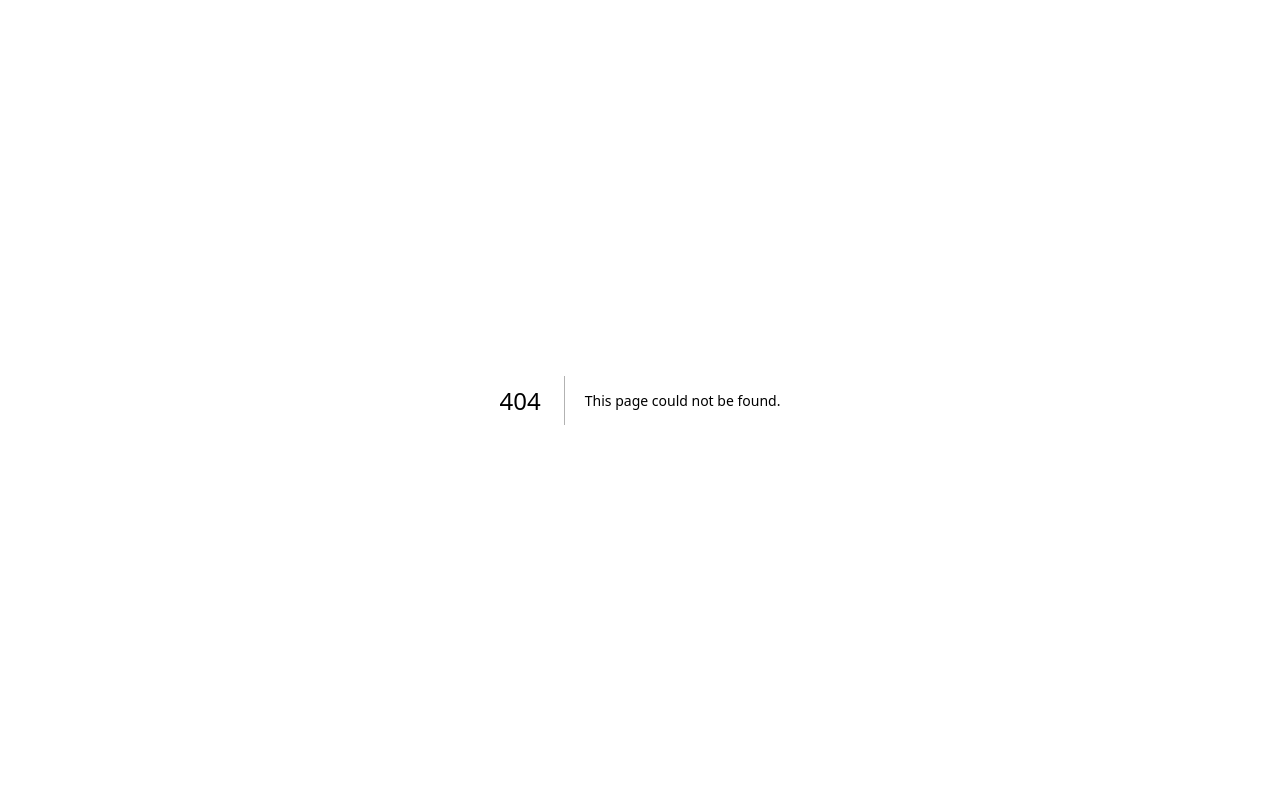
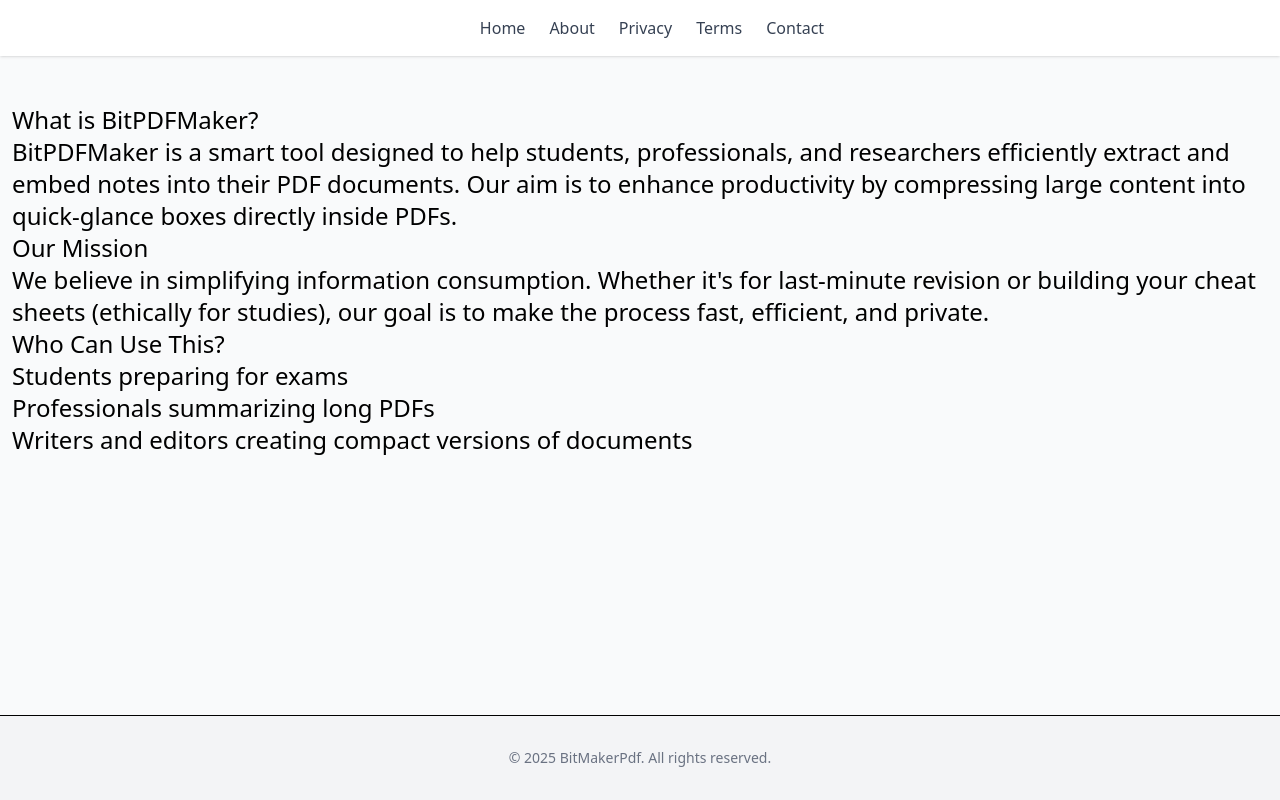
Before and after one commit to aajinn/bitpdfmaker, a Next.js app: page /about in a window 1280 px wide. Before the commit this address had no page. Built offline with nearby package versions, Linux system fonts and the light colour scheme.

Commit message:
added About, Contact, Privacy, and Terms pages

```diff
--- /dev/null
+++ b/app/(pages)/about/page.tsx
@@ -0,0 +1,20 @@
+import fs from 'fs'
+import path from 'path'
+import { compileMDX } from 'next-mdx-remote/rsc'
+import { Metadata } from 'next'
+
+export const metadata: Metadata = {
+        title: 'About Us | BitPDFMaker',
+        description: 'Learn more about BitPDFMaker, our mission, and who we serve.',
+}
+export default async function About() {
+        const filePath = path.join(process.cwd(), 'app/(pages)/(content)', 'about.mdx')
+        const fileContent = fs.readFileSync(filePath, 'utf8')
+
+        const { content } = await compileMDX({
+                source: fileContent,
+                options: { parseFrontmatter: true }
+        })
+
+        return <div className="container mx-auto py-12">{content}</div>
+}
--- /dev/null
+++ b/app/(pages)/contact/page.tsx
@@ -0,0 +1,20 @@
+import fs from 'fs'
+import path from 'path'
+import { compileMDX } from 'next-mdx-remote/rsc'
+import { Metadata } from 'next'
+
+export const metadata: Metadata = {
+        title: 'Contact Us | BitPDFMaker',
+        description: 'Get in touch with the BitPDFMaker team via X (formerly Twitter) at @chanyajin.',
+}
+export default async function Privacy() {
+        const filePath = path.join(process.cwd(), 'app/(pages)/(content)', 'contact.mdx')
+        const fileContent = fs.readFileSync(filePath, 'utf8')
+
+        const { content } = await compileMDX({
+                source: fileContent,
+                options: { parseFrontmatter: true }
+        })
+
+        return <div className="container mx-auto py-12">{content}</div>
+}
--- /dev/null
+++ b/app/(pages)/privacy/page.tsx
@@ -0,0 +1,22 @@
+import fs from 'fs'
+import path from 'path'
+import { compileMDX } from 'next-mdx-remote/rsc'
+import { Metadata } from 'next'
+
+
+export const metadata: Metadata = {
+        title: 'Privacy Policy | BitPDFMaker',
+        description: 'Understand how BitPDFMaker handles your data and respects your privacy.',
+}
+export default async function Privacy() {
+
+        const filePath = path.join(process.cwd(), 'app/(pages)/(content)', 'privacy.mdx')
+        const fileContent = fs.readFileSync(filePath, 'utf8')
+
+        const { content } = await compileMDX({
+                source: fileContent,
+                options: { parseFrontmatter: true }
+        })
+
+        return <div className="container mx-auto py-12">{content}</div>
+}
--- /dev/null
+++ b/app/(pages)/terms/page.tsx
@@ -0,0 +1,21 @@
+import fs from 'fs'
+import path from 'path'
+import { compileMDX } from 'next-mdx-remote/rsc'
+import { Metadata } from 'next'
+
+export const metadata: Metadata = {
+        title: 'Terms and Conditions | BitPDFMaker',
+        description: 'Review the terms and conditions for using BitPDFMaker responsibly and ethically.',
+}
+
+export default async function Terms() {
+        const filePath = path.join(process.cwd(), 'app/(pages)/(content)', 'terms.mdx')
+        const fileContent = fs.readFileSync(filePath, 'utf8')
+
+        const { content } = await compileMDX({
+                source: fileContent,
+                options: { parseFrontmatter: true }
+        })
+
+        return <div className="container mx-auto py-12">{content}</div>
+}
```
